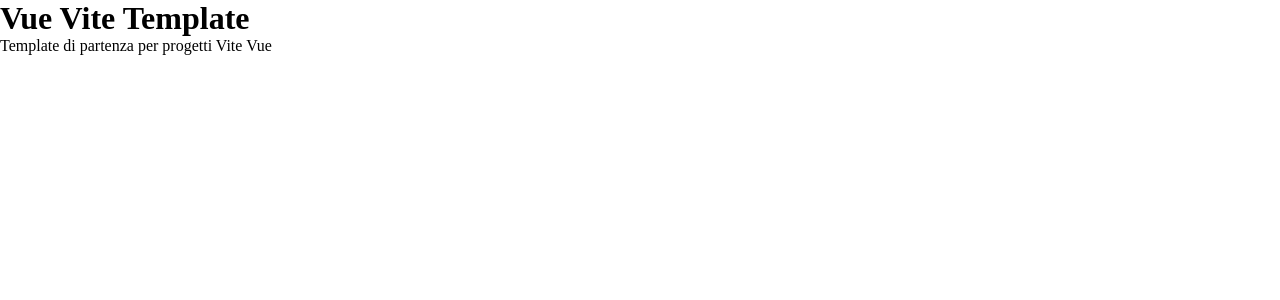
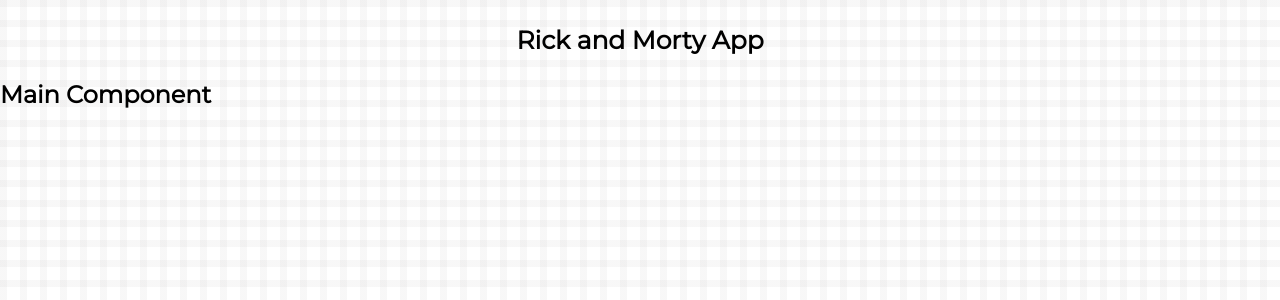
Before and after one commit to rinox3005/vite-rick-morty, a Vue app: page / in a window 1280 px wide. Shown: the top 300 px of the page. Built offline with nearby package versions, Linux system fonts and the light colour scheme.

Commit message:
[UPD] added font, created body bg, header component done

```diff
--- a/package.json
+++ b/package.json
@@ -9,6 +9,7 @@
     "preview": "vite preview"
   },
   "dependencies": {
+    "@fontsource/montserrat": "^5.0.18",
     "vue": "^3.4.21"
   },
   "devDependencies": {
--- a/src/App.vue
+++ b/src/App.vue
@@ -1,6 +1,15 @@
-<!-- <script></script> -->
+<script>
+import HeaderComponent from "./components/HeaderComponent.vue";
+import MainComponent from "./components/MainComponent.vue";
+export default {
+  components: {
+    HeaderComponent,
+    MainComponent,
+  },
+};
+</script>
 <template>
-  <h1>Vue Vite Template</h1>
-  <p>Template di partenza per progetti Vite Vue</p>
+  <HeaderComponent />
+  <MainComponent />
 </template>
-<!-- <style></style> -->
+<style></style>
--- a/src/assets/scss/partials/_common.scss
+++ b/src/assets/scss/partials/_common.scss
@@ -2,8 +2,15 @@
 COMMON
 ******/
 
-@use './variables' as *;
+@use "./variables" as *;
 
 body {
-  background-color: $body-bg-color;
+  font-family: "Montserrat";
+  height: 100vh;
+  background-color: $bg-color;
+  background-image: linear-gradient($line-color-1 0px, transparent 0px),
+    linear-gradient(90deg, $line-color-1 0px, transparent 0px),
+    linear-gradient($line-color-2 7px, transparent 1px),
+    linear-gradient(90deg, $line-color-2 7px, transparent 1px);
+  background-size: 100px 100px, 100px 100px, 20px 20px, 20px 20px;
 }
--- a/src/assets/scss/partials/_variables.scss
+++ b/src/assets/scss/partials/_variables.scss
@@ -2,4 +2,6 @@
 VARIABLES
 ******/
 
-$body-bg-color: #fff;
+$bg-color: #fff;
+$line-color-1: #366;
+$line-color-2: #d1cfcf28;
--- /dev/null
+++ b/src/components/HeaderComponent.vue
@@ -0,0 +1,23 @@
+<script>
+export default {
+  name: "HeaderComponent",
+};
+</script>
+
+<template>
+  <header>
+    <h1>Rick and Morty App</h1>
+  </header>
+</template>
+
+<style lang="scss" scoped>
+header {
+  display: flex;
+  justify-content: center;
+  h1 {
+    font-size: 25px;
+    font-weight: 900;
+    padding: 25px 0;
+  }
+}
+</style>
--- /dev/null
+++ b/src/components/MainComponent.vue
@@ -0,0 +1,11 @@
+<script>
+export default {
+  name: "MainComponent",
+};
+</script>
+
+<template>
+  <h2>Main Component</h2>
+</template>
+
+<style></style>
```
Also changed, not shown: src/assets/scss/main.scss (+6 -6 lines), src/main.js (+7 -4 lines), 1 other file (tests, documents, lock files or other folders).
